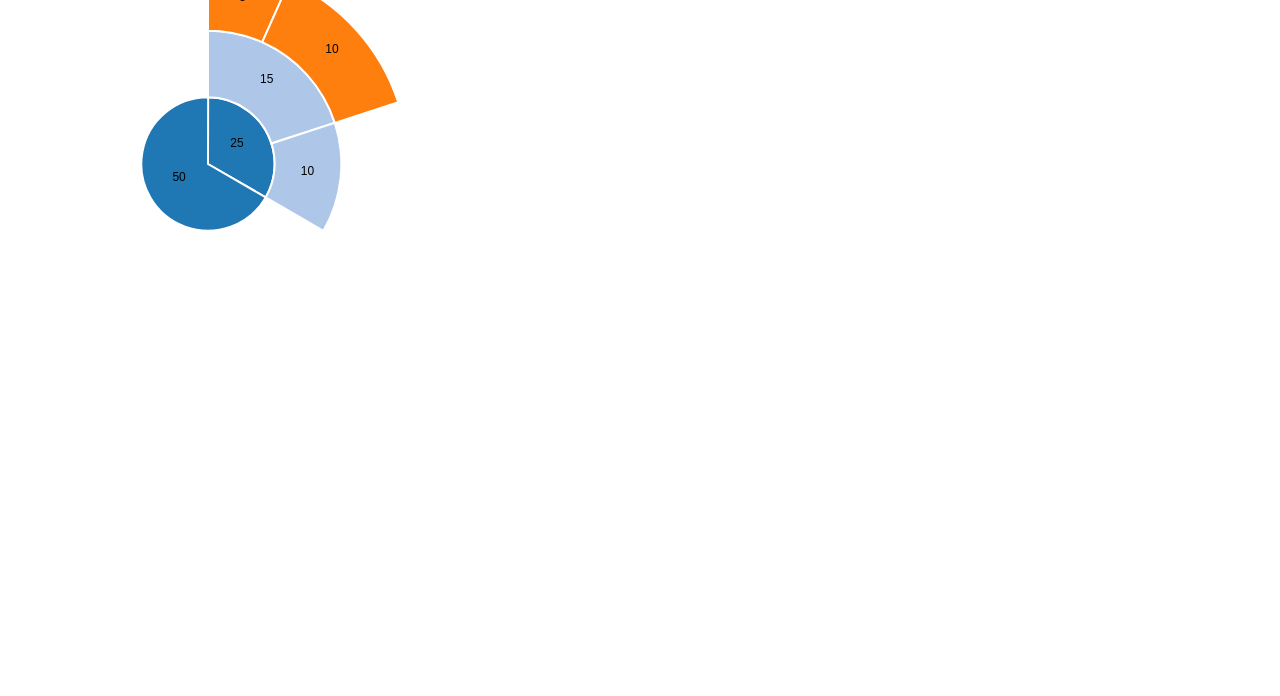
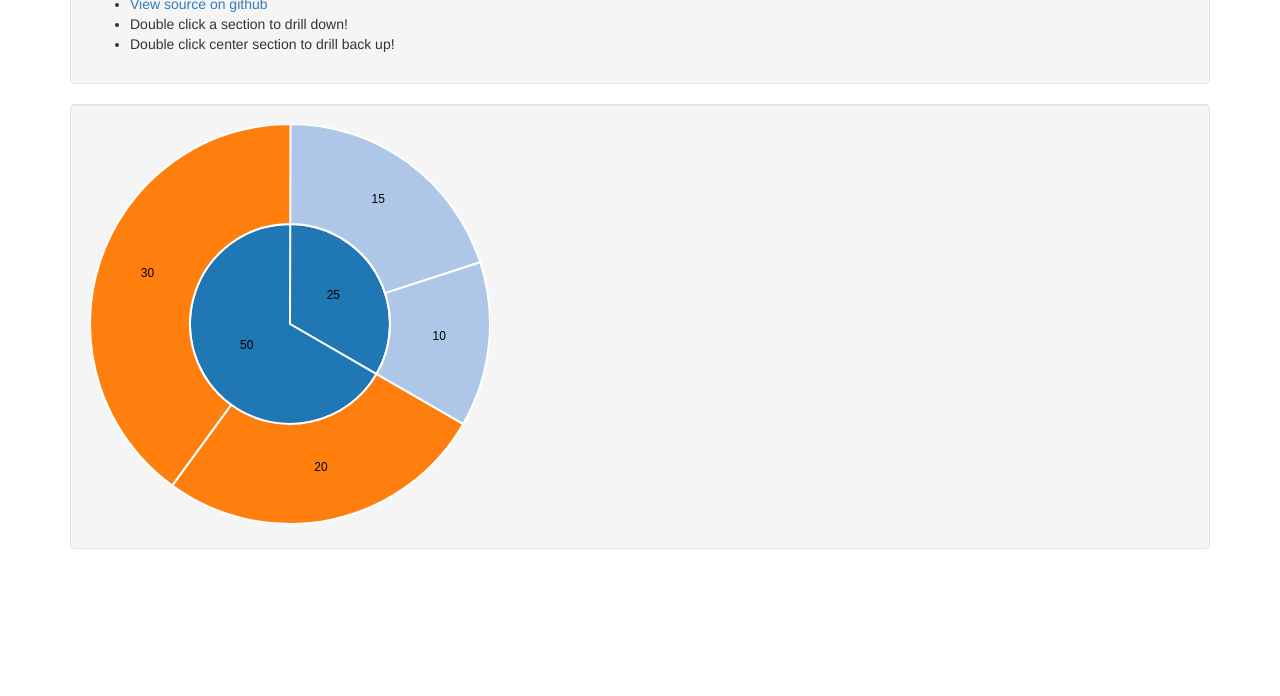
Before and after one commit to pshivale/psd3, a website: page samples/pie_chart_simple.html in a window 1280 px wide. Shown: the part 104-800 px from the top of the page. Drawn offline with nearby package versions, Linux system fonts and the light colour scheme; files that its build step writes are made by us from their sources.

Commit message:
simplify gh-pages branch updation

```diff
--- a/samples/pie_chart_simple.html
+++ b/samples/pie_chart_simple.html
@@ -1,43 +1,61 @@
 <!DOCTYPE html>
 <html>
-
 <head>
 	<meta charset="UTF-8">
 	<title>psd3 - Simple Multi-level Pie Chart</title>
-    <script type="text/javascript" src="../vendor/js/d3.js"></script>
-    <script type="text/javascript" src="../psd3.js"></script>
-    <link rel="stylesheet" type="text/css" href="../psd3.css" /> </head>
+	<link rel="stylesheet" type="text/css" href="https://maxcdn.bootstrapcdn.com/bootstrap/3.3.5/css/bootstrap.min.css">
+	<script type="text/javascript" src="https://code.jquery.com/jquery-2.1.4.min.js"></script>
+	<script type="text/javascript" src=".https://maxcdn.bootstrapcdn.com/bootstrap/3.3.5/js/bootstrap.min.js"></script>
 
-<body>
-    <div>
+	<script type="text/javascript" src="https://cdnjs.cloudflare.com/ajax/libs/d3/3.5.6/d3.min.js"></script>
+
+	<script type="text/javascript" src="../js/psd3.min.js"></script>
+	<link rel="stylesheet" type="text/css" href="../css/psd3.min.css"/>
+</head>
+<body style="margin: 15px;">
+
+<div class="container">
+	<div class="well">
+		<h2><a href="../index.html">psd3</a> - Simple Pie Chart</h2>
 		<ul>
+			<li><a href="https://github.com/pshivale/psd3/blob/gh-pages/samples/pie_chart_simple.html">View source on github</a></li>
 			<li>Double click a section to drill down!</li>
 		  	<li>Double click center section to drill back up!</li>
 		</ul>
 	</div>
-    <div id="chartContainer"></div>
+
+	<div id="chartContainer" class="well"></div>
+</div>
+
+
 <script type="text/javascript">
 	var config = {
 		containerId: "chartContainer",
 		data: [{
 		    value: 25,
+		    label: "Maharashtra",
 		    inner: [{
 		        value: 15,
-                    inner: [{
-                        value: 5
+		        label: "Pune"
 		    }, {
-                        value: 10
+		        value: 10,
+		        label: "Mumbai"
 		    }]
 		}, {
-                    value: 10
+		    value: 50,
+		    label: "Gujarat",
+		    inner: [{
+		        value: 20,
+		        label: "Surat"
+		    }, {
+		        value: 30,
+		        label: "Rajkot"
 		    }]
-            }, {
-                value: 50
 		}],
 	};
-        //pie();
+
 	var samplePie = new psd3.Pie(config);
 </script>
+
 </body>
-
 </html>
```
Also changed, not shown: samples/donut_chart_multilevel.html (+24 -11 lines), samples/sunburst_chart.html (+18 -10 lines). Lines whose indentation alone changed are shown as unchanged.
